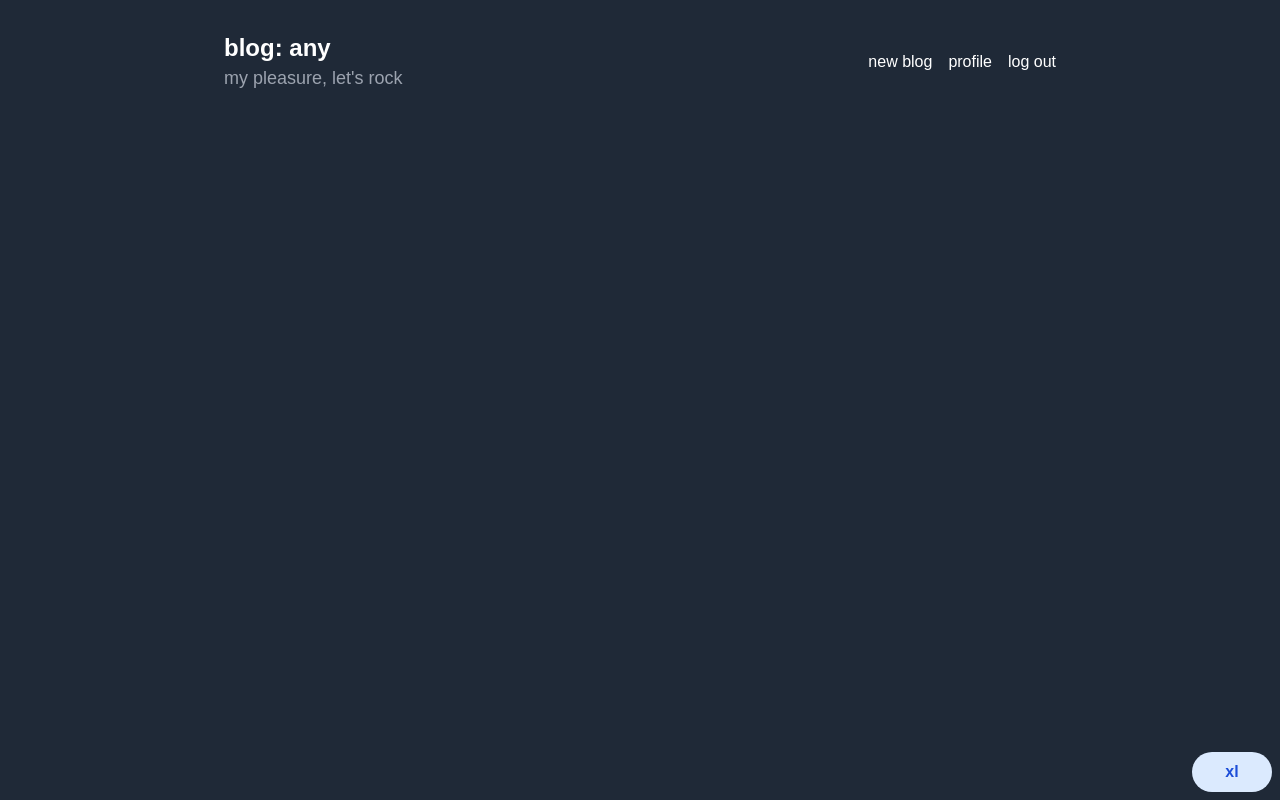
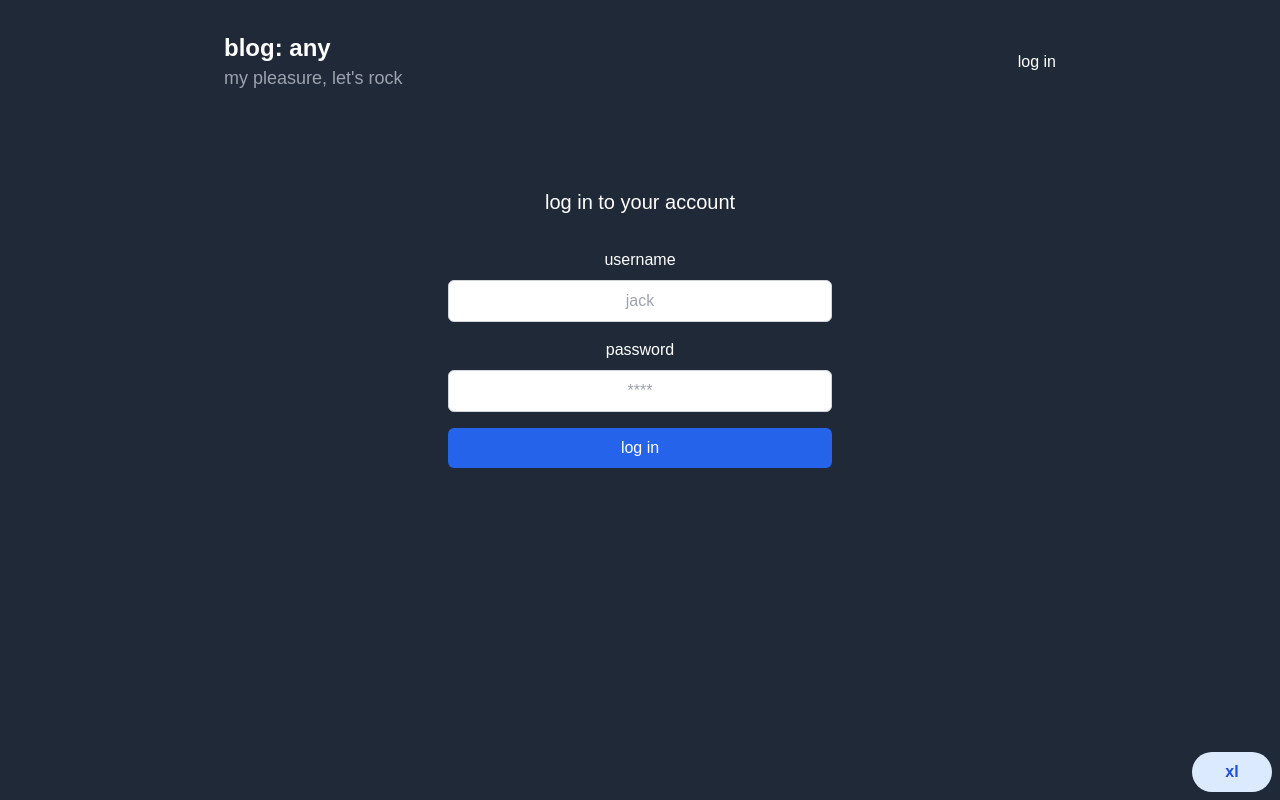
Before and after one commit to illcisimile/blog-any, a React (Create React App) app: page /login in a window 1280 px wide. Built offline with nearby package versions, Linux system fonts and the light colour scheme.

Commit message:
added login form

```diff
--- a/src/App.js
+++ b/src/App.js
@@ -2,6 +2,7 @@ import { Routes, Route } from 'react-router-dom';
 
 import BlogList from './pages/BlogList';
 import BlogForm from './pages/BlogForm';
+import LoginForm from './pages/LoginForm';
 
 import Navbar from './components/Navbar';
 import BreakpointIndicator from './components/BreakpointIndicator';
@@ -14,6 +15,7 @@ const App = () => {
       <Routes>
         <Route path='/' element={<BlogList />} />
         <Route path='/new-blog' element={<BlogForm />} />
+        <Route path='/login' element={<LoginForm />} />
       </Routes>
     </>
   );
--- a/src/components/Navbar.js
+++ b/src/components/Navbar.js
@@ -2,7 +2,9 @@ import { Link } from 'react-router-dom';
 
 import Container from './Container';
 
-const Navbar = () => {
+const Navbar = (props) => {
+  console.log(props);
+
   return (
     <Container semantic='header'>
       <nav className='mb-8 flex flex-wrap justify-between p-8'>
@@ -13,6 +15,8 @@ const Navbar = () => {
           <p className='text-lg'>my pleasure, let's rock</p>
         </div>
         <ul className='flex items-center gap-4'>
+          {props.user ? (
+            <>
               <li>
                 <Link to='/new-blog'>new blog</Link>
               </li>
@@ -22,6 +26,14 @@ const Navbar = () => {
               <li>
                 <Link to='/'>log out</Link>
               </li>
+            </>
+          ) : (
+            <>
+              <li>
+                <Link to='/login'>log in</Link>
+              </li>
+            </>
+          )}
         </ul>
       </nav>
     </Container>
--- a/src/index.css
+++ b/src/index.css
@@ -9,14 +9,29 @@ html {
   @apply bg-gray-800;
 }
 
+h1,
+h2,
+h3,
+h4,
+h5,
+h6,
+label,
 a {
+  @apply text-white;
+}
+
+/* a {
   @apply text-white hover:underline;
+} */
+
+a {
+  @apply hover:underline;
 }
 
 p {
   @apply text-gray-400;
 }
 
-label {
+/* label {
   @apply text-white;
-}
+} */
--- a/src/pages/BlogForm.js
+++ b/src/pages/BlogForm.js
@@ -47,10 +47,11 @@ const BlogForm = () => {
   return (
     <>
       <Helmet>
-        <title>new blog</title>
+        <title>new blog / blog: any</title>
       </Helmet>
       <Container semantic='main'>
         <div className='p-8'>
+          <h1 className='mb-4 text-center text-xl'>create a new blog</h1>
           <form>
             <div className='mb-4'>
               <label className='block'>title</label>
--- a/src/pages/BlogList.js
+++ b/src/pages/BlogList.js
@@ -18,7 +18,7 @@ const BlogList = () => {
   return (
     <>
       <Helmet>
-        <title>blog: any</title>
+        <title>home / blog: any</title>
       </Helmet>
       <Container semantic='main'>
         {blogs.map((blog) => (
--- /dev/null
+++ b/src/pages/LoginForm.js
@@ -0,0 +1,55 @@
+import { Helmet } from 'react-helmet-async';
+import { useField } from '../hooks';
+
+import Container from '../components/Container';
+
+const LoginForm = () => {
+  const username = useField('text');
+  const password = useField('password');
+
+  const handleSubmit = (event) => {
+    event.preventDefault();
+
+    console.log(username.input.value, password.input.value);
+  };
+
+  return (
+    <>
+      <Helmet>
+        <title>log in / blog: any</title>
+      </Helmet>
+      <Container semantic='main'>
+        <div className='flex flex-col items-center p-8'>
+          <h1 className='mb-8 text-xl'>log in to your account</h1>
+          <form>
+            <div className='mb-4'>
+              <label className='block text-center'>username</label>
+              <input
+                {...username.input}
+                className='mt-2 w-96 rounded-md border border-gray-300 px-3 py-2 text-center placeholder-gray-400 focus:outline-none'
+                placeholder='jack'
+              />
+            </div>
+            <div className='mb-4'>
+              <label className='block text-center'>password</label>
+              <input
+                {...password.input}
+                className='mt-2 w-96 rounded-md border border-gray-300 px-3 py-2 text-center placeholder-gray-400 focus:outline-none'
+                placeholder='****'
+              />
+            </div>
+            <button
+              className='w-full rounded-md bg-blue-600 px-4 py-2 text-white hover:bg-blue-500'
+              type='submit'
+              onClick={handleSubmit}
+            >
+              log in
+            </button>
+          </form>
+        </div>
+      </Container>
+    </>
+  );
+};
+
+export default LoginForm;
```
Lines whose indentation alone changed are shown as unchanged.
